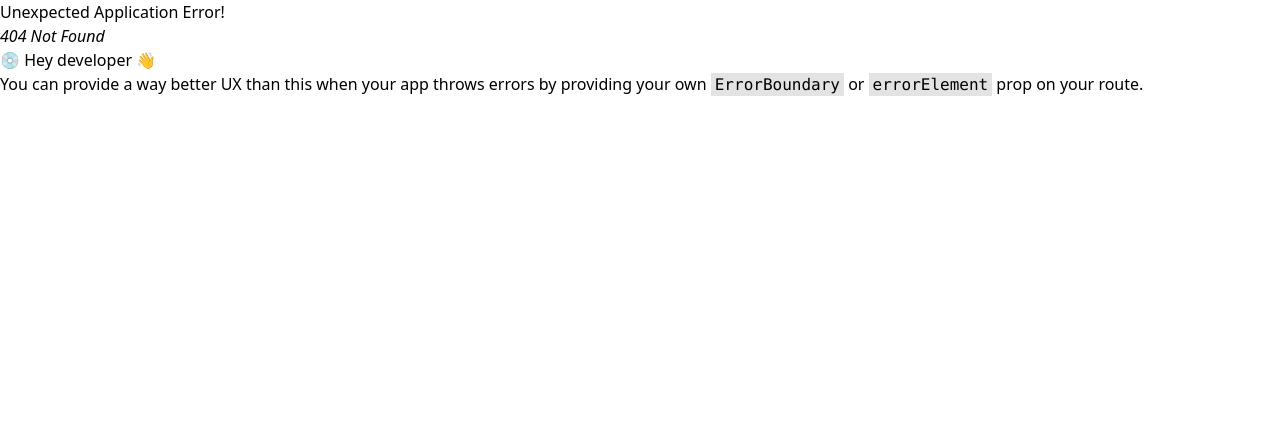
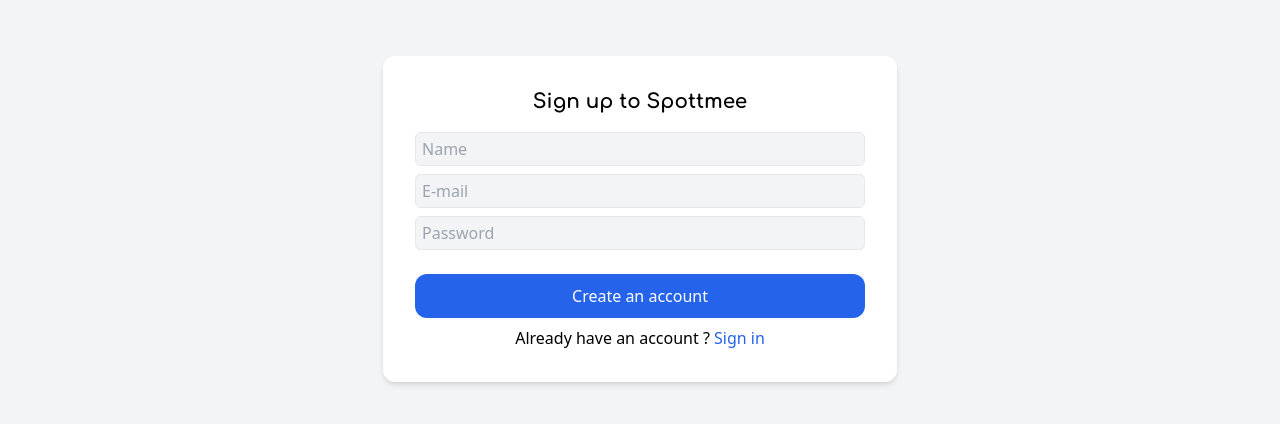
Before and after one commit to d-stoianov/spottmee-app, a React (Vite) app: page /sign-up in a window 1280 px wide. Before the commit this address had no page. Shown: the top 424 px of the page. Built offline with nearby package versions, Linux system fonts and the light colour scheme.

Commit message:
Create markup for sign in and sign up pages

```diff
--- a/src/app/router.tsx
+++ b/src/app/router.tsx
@@ -1,4 +1,7 @@
 import { createBrowserRouter, RouterProvider } from 'react-router-dom'
+
+import SignInRoute from './routes/auth/sign-in'
+import SignUpRoute from './routes/auth/sign-up'
 
 import HomeRoute from './routes/app'
 import EventRoute from './routes/app/event/event-id'
@@ -6,6 +9,8 @@
 
 const createAppRouter = () => {
     return createBrowserRouter([
+        { path: '/sign-in', Component: SignInRoute },
+        { path: '/sign-up', Component: SignUpRoute },
         { path: '/', Component: HomeRoute },
         { path: '/event', Component: EventRoute },
         { path: '/event/:id', Component: EventRoute },
--- /dev/null
+++ b/src/app/routes/auth/sign-in.tsx
@@ -0,0 +1,53 @@
+import { useState } from 'react'
+import { Link } from 'react-router-dom'
+
+const SignInRoute: React.FC = () => {
+    const [email, setEmail] = useState<string>('')
+    const [password, setPassword] = useState<string>('')
+
+    const onSubmit = (e: React.MouseEvent<HTMLButtonElement>) => {
+        e.preventDefault()
+    }
+
+    return (
+        <main className="flex h-screen w-full justify-center bg-gray-100">
+            <form className="mt-14 flex h-fit w-fit flex-col items-center justify-center rounded-xl bg-white p-8 shadow-md">
+                <div className="mb-4 flex w-[450px] flex-col items-center">
+                    <h1 className="font-comfortaa text-xl font-bold">
+                        Sign in to Spottmee
+                    </h1>
+                </div>
+                <div className="mb-6 flex w-full flex-col items-center justify-center gap-2">
+                    <input
+                        type="text"
+                        placeholder="E-mail"
+                        value={email}
+                        onChange={(e) => setEmail(e.target.value)}
+                        className="w-full rounded-md border bg-gray-100 px-1.5 py-1"
+                    />
+                    <input
+                        type="password"
+                        placeholder="Password"
+                        value={password}
+                        onChange={(e) => setPassword(e.target.value)}
+                        className="w-full rounded-md border bg-gray-100 px-1.5 py-1"
+                    />
+                </div>
+                <button
+                    onClick={onSubmit}
+                    className="mb-2 w-full rounded-xl bg-blue-600 py-2.5 text-white"
+                >
+                    Continue
+                </button>
+                <div>
+                    <p className="inline-block">Don't have an account ?</p>{' '}
+                    <Link to={'/sign-up'} className="text-blue-600">
+                        Create one
+                    </Link>
+                </div>
+            </form>
+        </main>
+    )
+}
+
+export default SignInRoute
--- /dev/null
+++ b/src/app/routes/auth/sign-up.tsx
@@ -0,0 +1,61 @@
+import { useState } from 'react'
+import { Link } from 'react-router-dom'
+
+const SignUpRoute: React.FC = () => {
+    const [name, setName] = useState<string>('')
+    const [email, setEmail] = useState<string>('')
+    const [password, setPassword] = useState<string>('')
+
+    const onSubmit = (e: React.MouseEvent<HTMLButtonElement>) => {
+        e.preventDefault()
+    }
+
+    return (
+        <main className="flex h-screen w-full justify-center bg-gray-100">
+            <form className="mt-14 flex h-fit w-fit flex-col items-center justify-center rounded-xl bg-white p-8 shadow-md">
+                <div className="mb-4 flex w-[450px] flex-col items-center">
+                    <h1 className="font-comfortaa text-xl font-bold">
+                        Sign up to Spottmee
+                    </h1>
+                </div>
+                <div className="mb-6 flex w-full flex-col items-center justify-center gap-2">
+                    <input
+                        type="text"
+                        placeholder="Name"
+                        value={name}
+                        onChange={(e) => setName(e.target.value)}
+                        className="w-full rounded-md border bg-gray-100 px-1.5 py-1"
+                    />
+                    <input
+                        type="text"
+                        placeholder="E-mail"
+                        value={email}
+                        onChange={(e) => setEmail(e.target.value)}
+                        className="w-full rounded-md border bg-gray-100 px-1.5 py-1"
+                    />
+                    <input
+                        type="password"
+                        placeholder="Password"
+                        value={password}
+                        onChange={(e) => setPassword(e.target.value)}
+                        className="w-full rounded-md border bg-gray-100 px-1.5 py-1"
+                    />
+                </div>
+                <button
+                    onClick={onSubmit}
+                    className="mb-2 w-full rounded-xl bg-blue-600 py-2.5 text-white"
+                >
+                    Create an account
+                </button>
+                <div>
+                    <p className="inline-block">Already have an account ?</p>{' '}
+                    <Link to={'/sign-in'} className="text-blue-600">
+                        Sign in
+                    </Link>
+                </div>
+            </form>
+        </main>
+    )
+}
+
+export default SignUpRoute
```
